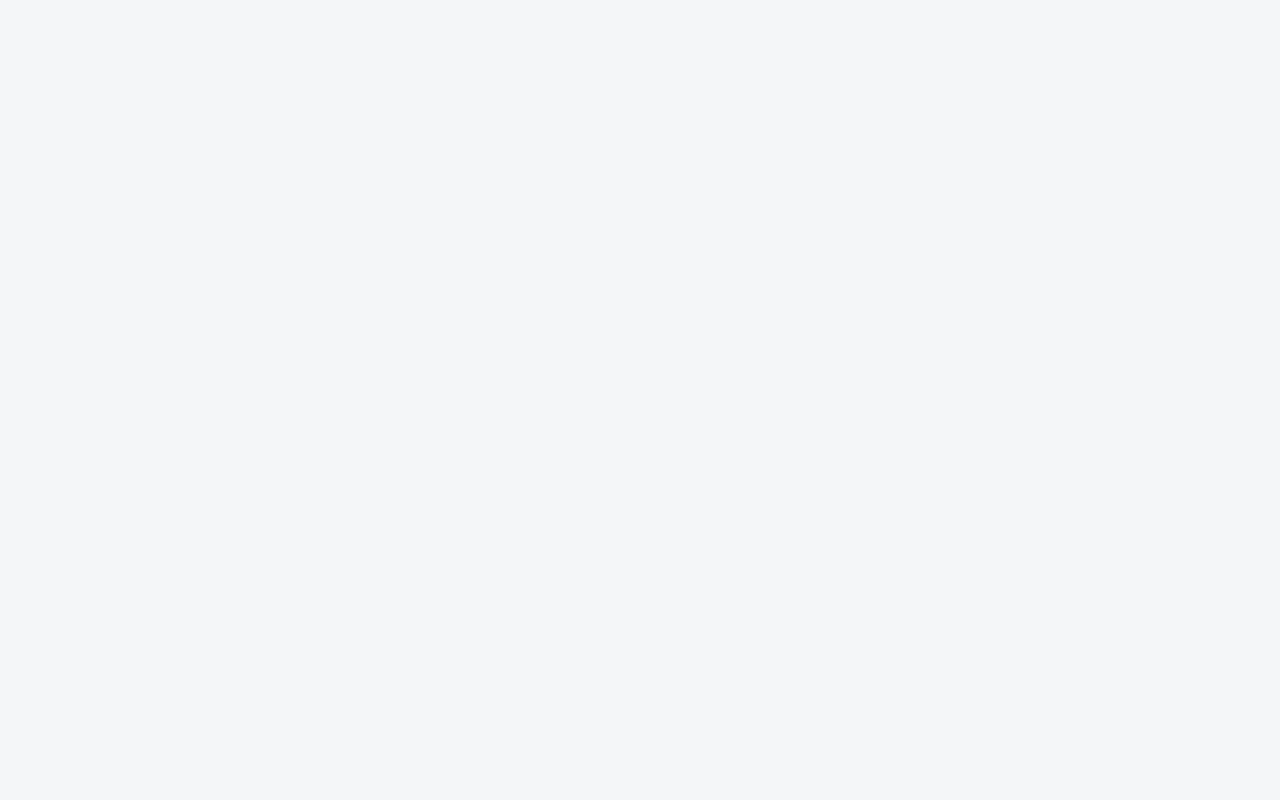
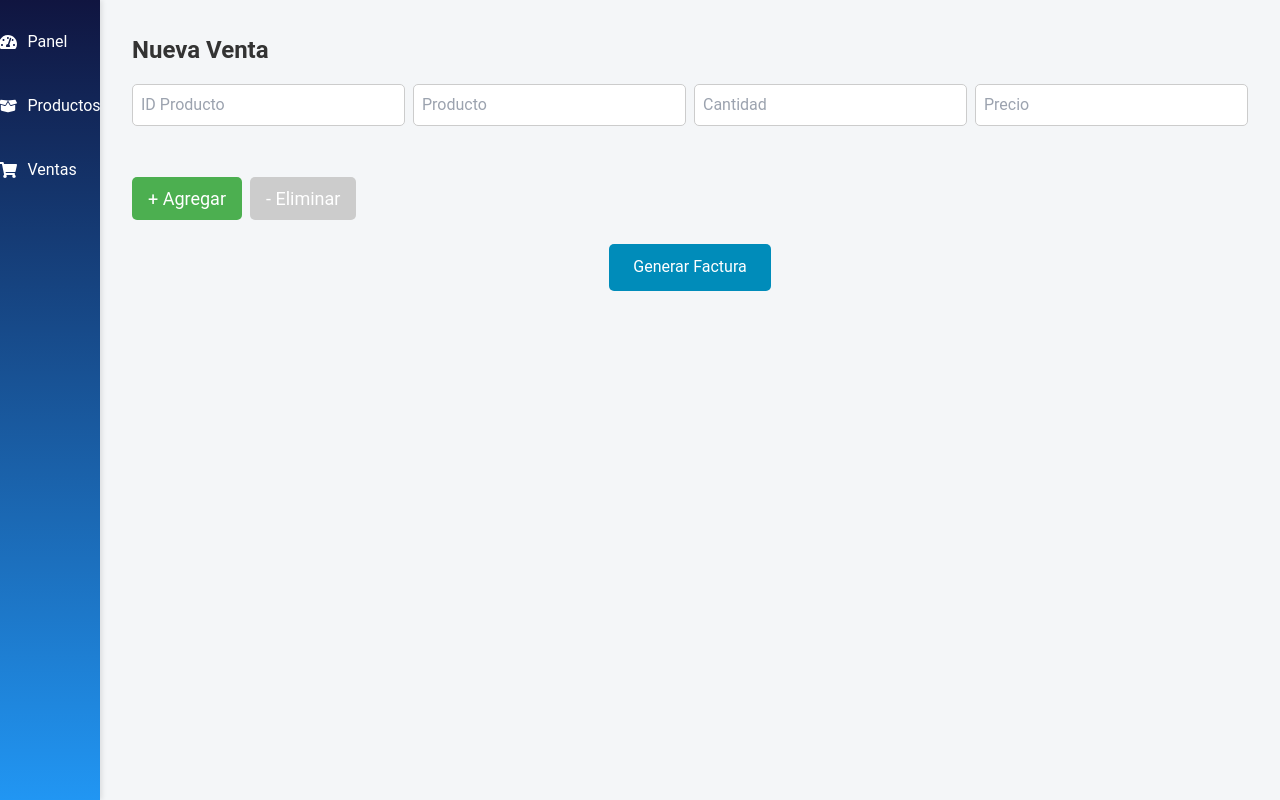
Before and after one commit to 02loveslollipop/SICCA-FORK, a React (Vite) app in the folder SICCA_Front/: page /nuevaventa in a window 1280 px wide. Before the commit this address had no page. Built offline with nearby package versions, Linux system fonts and the light colour scheme.

Commit message:
add: implementacion de new venta

```diff
--- a/SICCA_Front/src/App.jsx
+++ b/SICCA_Front/src/App.jsx
@@ -5,6 +5,7 @@ import LoginPage from './pages/LoginPage';
 import Dashboard from './pages/DashboardAdmin';
 import FacturaPopUp from './pages/FacturaPopUp';
 import RegistrarVenta from './pages/RegistrarVenta';
+import PageNewVenta from './pages/PageNewVenta';
 
 function App() {
   console.log('App component is being rendered');
@@ -21,6 +22,7 @@ function App() {
             <Route path="/dashboard" element={<Dashboard />} />
             <Route path="/factura" element={<FacturaPopUp />} />
             <Route path="/registrarventa" element={<RegistrarVenta/>}/>
+            <Route path="/nuevaventa" element={<PageNewVenta/>}/>
           </Routes>
         </header>
       </div>
--- /dev/null
+++ b/SICCA_Front/src/components/BottonAcciones.jsx
@@ -0,0 +1,13 @@
+import React from 'react';
+
+const BotonAcciones = ({ onGenerateFactura }) => {
+  return (
+    <div className="boton-acciones">
+      <button className="btn-generar-factura" onClick={onGenerateFactura}>
+        Generar Factura
+      </button>
+    </div>
+  );
+};
+
+export default BotonAcciones;
--- /dev/null
+++ b/SICCA_Front/src/components/ProductoForm.jsx
@@ -0,0 +1,78 @@
+import React, { useState } from 'react';
+
+const ProductoForm = () => {
+  // Estado para manejar las filas de productos
+  const [productos, setProductos] = useState([{ id: '', nombre: '', cantidad: '', precio: '' }]);
+
+  // Función para agregar una nueva fila
+  const handleAgregar = () => {
+    setProductos([...productos, { id: '', nombre: '', cantidad: '', precio: '' }]);
+  };
+
+  // Función para eliminar la última fila (solo si hay más de una fila)
+  const handleEliminar = () => {
+    if (productos.length > 1) {
+      setProductos(productos.slice(0, -1));
+    }
+  };
+
+  // Función para manejar cambios en los campos de cada producto
+  const handleInputChange = (index, event) => {
+    const { name, value } = event.target;
+    const updatedProductos = productos.map((producto, i) =>
+      i === index ? { ...producto, [name]: value } : producto
+    );
+    setProductos(updatedProductos);
+  };
+
+  return (
+    <div className="producto-form">
+      {productos.map((producto, index) => (
+        <div key={index} className="producto-form-row">
+          <input
+            type="text"
+            name="id"
+            placeholder="ID Producto"
+            value={producto.id}
+            onChange={(e) => handleInputChange(index, e)}
+            className="form-input"
+          />
+          <input
+            type="text"
+            name="nombre"
+            placeholder="Producto"
+            value={producto.nombre}
+            onChange={(e) => handleInputChange(index, e)}
+            className="form-input"
+          />
+          <input
+            type="number"
+            name="cantidad"
+            placeholder="Cantidad"
+            value={producto.cantidad}
+            onChange={(e) => handleInputChange(index, e)}
+            className="form-input"
+          />
+          <input
+            type="number"
+            name="precio"
+            placeholder="Precio"
+            value={producto.precio}
+            onChange={(e) => handleInputChange(index, e)}
+            className="form-input"
+          />
+        </div>
+      ))}
+      <div className="form-buttons">
+        <button className="btn-agregar" onClick={handleAgregar}>
+          + Agregar
+        </button>
+        <button className="btn-eliminar" onClick={handleEliminar} disabled={productos.length <= 1}>
+          - Eliminar
+        </button>
+      </div>
+    </div>
+  );
+};
+
+export default ProductoForm;
--- /dev/null
+++ b/SICCA_Front/src/pages/PageNewVenta.jsx
@@ -0,0 +1,27 @@
+import React from 'react';
+import '../styles/NewRegistrarVent.css';
+import MenuLateral from '../components/MenuLateral';
+import ProductoForm from '../components/ProductoForm';
+import BotonAcciones from '../components/BottonAcciones';
+import { useNavigate } from 'react-router-dom';
+
+const PageNewVenta = () => {
+  const navigate = useNavigate();
+
+  const handleFactura = () => {
+    navigate('/factura');
+  };
+
+  return (
+    <div className="dashboard-container">
+      <MenuLateral />
+      <div className="New_container">
+        <h1 className="page-title">Nueva Venta</h1>
+        <ProductoForm />
+        <BotonAcciones onGenerateFactura={handleFactura} />
+      </div>
+    </div>
+  );
+};
+
+export default PageNewVenta;
--- /dev/null
+++ b/SICCA_Front/src/styles/NewRegistrarVent.css
@@ -0,0 +1,75 @@
+.dashboard-container {
+    display: flex;
+  }
+
+  .New_container {
+    flex: 1;
+    padding: 2rem;
+  }
+  .btn-eliminar:disabled {
+    background-color: #ccc;
+    cursor: not-allowed;
+  }
+  .page-title {
+    font-size: 1.5rem;
+    font-weight: bold;
+    color: #333;
+    margin-bottom: 1rem;
+  }
+
+  .producto-form {
+    display: flex;
+    flex-direction: column;
+    gap: 1rem;
+  }
+
+  .producto-form-row {
+    display: grid;
+    grid-template-columns: repeat(4, 1fr);
+    gap: 0.5rem;
+  }
+
+  .form-input {
+    padding: 0.5rem;
+    border-radius: 5px;
+    border: 1px solid #ccc;
+  }
+
+  .form-buttons {
+    display: flex;
+    gap: 0.5rem;
+    margin-top: 1rem;
+  }
+
+  .btn-agregar, .btn-eliminar {
+    padding: 0.5rem 1rem;
+    border: none;
+    border-radius: 5px;
+    cursor: pointer;
+  }
+
+  .btn-agregar {
+    background-color: #4CAF50;
+    color: white;
+  }
+
+  .btn-eliminar {
+    background-color: #f44336;
+    color: white;
+  }
+
+  .boton-acciones {
+    display: flex;
+    justify-content: center;
+    margin-top: 1.5rem;
+  }
+
+  .btn-generar-factura {
+    background-color: #008CBA;
+    color: white;
+    padding: 0.7rem 1.5rem;
+    border: none;
+    border-radius: 5px;
+    cursor: pointer;
+    font-size: 1rem;
+  }
```
